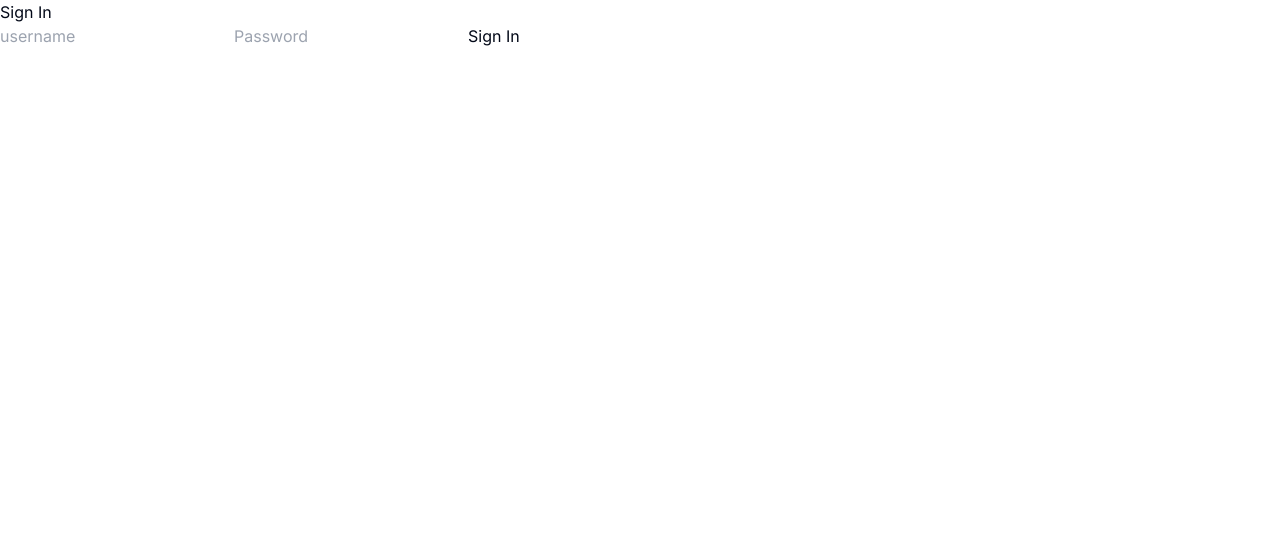
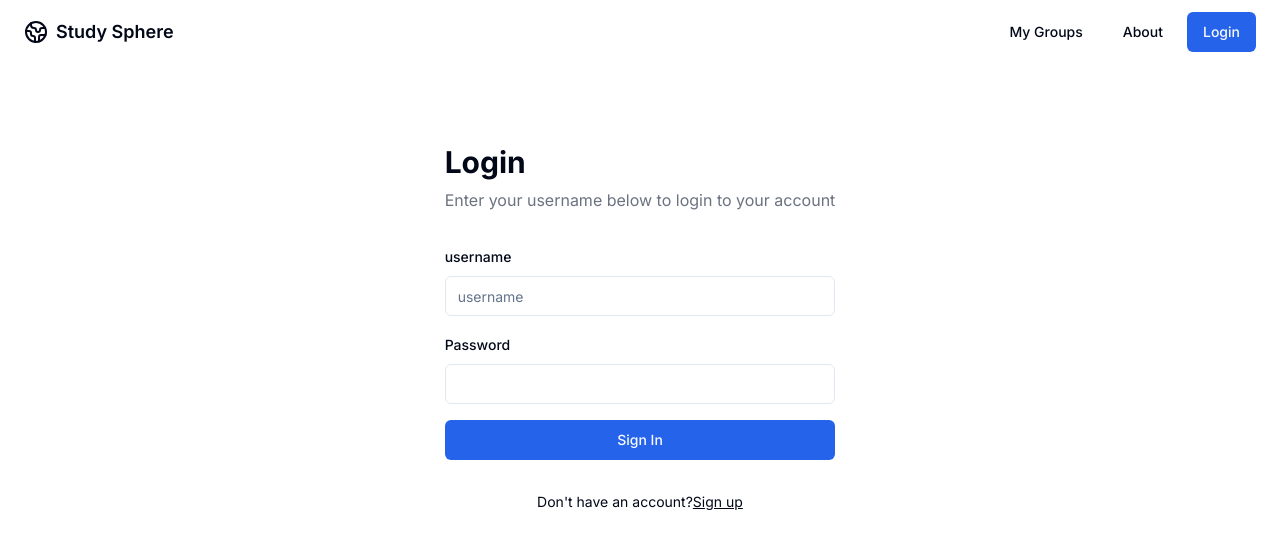
Before and after one commit to AahilRafiq/StudySphere, a Next.js app in the folder app/: page /auth/signin in a window 1280 px wide. Shown: the top 548 px of the page. Built offline with nearby package versions, Linux system fonts and the light colour scheme.

Commit message:
auth pages completed

```diff
--- a/app/package.json
+++ b/app/package.json
@@ -13,6 +13,7 @@
   },
   "dependencies": {
     "@radix-ui/react-dialog": "^1.0.5",
+    "@radix-ui/react-label": "^2.0.2",
     "@radix-ui/react-slot": "^1.0.2",
     "class-variance-authority": "^0.7.0",
     "clsx": "^2.1.1",
--- a/app/src/app/auth/signin/page.tsx
+++ b/app/src/app/auth/signin/page.tsx
@@ -1,34 +1,68 @@
-"use client"
+"use client";
 import { useState } from "react";
 import SignIn from "@/lib/auth/signIn";
 import { useRouter } from "next/navigation";
+import { Button } from "@/components/ui/button";
+import { Label } from "@/components/ui/label";
+import { Input } from "@/components/ui/input";
+import Link from "next/link";
 
 export default function () {
+  const router = useRouter();
+  const [username, setUsername] = useState("");
+  const [password, setPassword] = useState("");
+  const [error, setError] = useState("");
 
-    const router = useRouter()
-    const [username, setUsername] = useState("")
-    const [password, setPassword] = useState("")
-    const [error,setError] = useState("")
-
-    async function handleSignIn() {
-        const res = await SignIn(username,password)
-        if(res.status === 401) {
-            setError('Invalid Credentials')
-            return
-        }
-
-        router.push('/home')
+  async function handleSignIn() {
+    const res = await SignIn(username, password);
+    if (res.status === 401) {
+      setError("Invalid Credentials");
+      return;
     }
 
-    return (
-        <div>
-            <h1>Sign In</h1>
-            <h3 className=" text-red-500">{error}</h3>
-            <div>
-                <input onChange={e=>setUsername(e.target.value)} type="text" placeholder="username" />
-                <input onChange={e=>setPassword(e.target.value)} type="password" placeholder="Password" />
-                <button onClick={handleSignIn}>Sign In</button>
+    router.push("/home");
+  }
+
+  return (
+    <>
+      <div className="flex items-center justify-center pt-20 px-4 sm:px-6 lg:px-8">
+        <div className="space-y-8">
+          <div className="space-y-2">
+            <h1 className="text-3xl font-bold">Login</h1>
+            <p className="text-gray-500 dark:text-gray-400">
+              Enter your username below to login to your account
+            </p>
+            <p className=" text-red-500">{error}</p>
+          </div>
+          <div className="space-y-4">
+            <div className="space-y-2">
+              <Label htmlFor="username">username</Label>
+              <Input
+                onChange={(e) => setUsername(e.target.value)}
+                placeholder="username"
+                required
+                type="text"
+              />
             </div>
+            <div className="space-y-2">
+              <Label htmlFor="password">Password</Label>
+              <Input
+                onChange={(e) => setPassword(e.target.value)}
+                id="password"
+                required
+                type="password"
+              />
+            </div>
+            <Button onClick={handleSignIn} className="w-full">Sign In</Button>
+          </div>
+          <div className="text-center text-sm">
+            Don't have an account?
+            <Link className="underline" href="/auth/signup">
+              Sign up
+            </Link>
+          </div>
         </div>
-    );
+      </div>
+    </>
+  );
 }
--- a/app/src/app/auth/signup/page.tsx
+++ b/app/src/app/auth/signup/page.tsx
@@ -0,0 +1,100 @@
+"use client";
+import { useState } from "react";
+import SignUp from "@/lib/auth/signUp";
+import { useRouter } from "next/navigation";
+import { Button } from "@/components/ui/button";
+import { Label } from "@/components/ui/label";
+import { Input } from "@/components/ui/input";
+import Link from "next/link";
+
+export default function () {
+  const router = useRouter();
+  const [username, setUsername] = useState("");
+  const [email, setEmail] = useState("");
+  const [password, setPassword] = useState("");
+  const [confirmPass,setConfirmPass] = useState("")
+  const [error, setError] = useState("");
+
+  async function handleSignUp() {
+
+    if(password !== confirmPass) {
+        setError("Passwords dont match!")
+        return
+    }
+
+    const res = await SignUp(username,email, password,confirmPass);
+
+    if(res.status === 401) {
+        setError("Enter correct credentials , make sure passwords match and has more than 5 characters")
+        return
+    }
+
+    if (res.status === 409) {
+      setError("User already Exists!");
+      return;
+    }
+
+    router.push("/home");
+  }
+
+  return (
+    <>
+      <div className="flex items-center justify-center pt-12 px-4 sm:px-6 lg:px-8">
+        <div className="space-y-8 max-w-[28rem]">
+          <div className="space-y-2">
+            <h1 className="text-3xl font-bold">Create New Account</h1>
+            <p className="text-gray-500 dark:text-gray-400">
+              Enter your username , email and password below to create a new account
+            </p>
+            <p className=" text-red-500">{error}</p>
+          </div>
+          <div className="space-y-4">
+            <div className="space-y-2">
+              <Label htmlFor="username">Username</Label>
+              <Input
+                onChange={(e) => setUsername(e.target.value)}
+                placeholder="username"
+                required
+                type="text"
+              />
+            </div>
+            <div className="space-y-2">
+              <Label htmlFor="username">Email</Label>
+              <Input
+                onChange={(e) => setEmail(e.target.value)}
+                placeholder="email"
+                required
+                type="email"
+              />
+            </div>
+            <div className="space-y-2">
+              <Label htmlFor="password">Password</Label>
+              <Input
+                onChange={(e) => setPassword(e.target.value)}
+                id="password"
+                required
+                type="password"
+              />
+            </div>
+            <div className="space-y-2">
+              <Label htmlFor="password">Confirm Password</Label>
+              <Input
+                onChange={(e) => setConfirmPass(e.target.value)}
+                id="password"
+                required
+                type="password"
+              />
+            </div>
+            <Button onClick={handleSignUp} className="w-full">Sign Up</Button>
+          </div>
+          <div className="text-center text-sm">
+            Already have an account?
+            <Link className="underline" href="/auth/signin">
+              Sign In
+            </Link>
+          </div>
+        </div>
+      </div>
+    </>
+  );
+}
--- a/app/src/app/layout.tsx
+++ b/app/src/app/layout.tsx
@@ -1,6 +1,7 @@
 import type { Metadata } from "next";
 import { Inter } from "next/font/google";
 import "./globals.css";
+import Navbar from "@/components/Navbar";
 
 const inter = Inter({ subsets: ["latin"] });
 
@@ -16,7 +17,10 @@ export default function RootLayout({
 }>) {
   return (
     <html lang="en">
-      <body className={inter.className}>{children}</body>
+      <body className={inter.className}>
+        <Navbar/>
+        {children}
+      </body>
     </html>
   );
 }
--- a/app/src/app/page.tsx
+++ b/app/src/app/page.tsx
@@ -2,13 +2,11 @@ import Link from "next/link"
 import Image from "next/image"
 import { CardTitle, CardHeader, CardContent, Card } from "@/components/ui/card"
 import { Button } from "@/components/ui/button"
-import { Users , Contact , Cloud, User  } from "lucide-react"
-import Navbar from "@/components/Navbar"
+import { Users , Contact , Cloud  } from "lucide-react"
 
 export default function Component() {
   return (
     <>
-    <Navbar />
     <div key="1" className="flex flex-col min-h-[100dvh] px-4 md:px-6 py-4 md:py-6">
       <main className="flex-1">
         <section className="w-full ">
--- a/app/src/components/Navbar.tsx
+++ b/app/src/components/Navbar.tsx
@@ -1,8 +1,3 @@
-/**
- * v0 by Vercel.
- * @see https://v0.dev/t/7AUcvQSf3qE
- * Documentation: https://v0.dev/docs#integrating-generated-code-into-your-nextjs-app
- */
 import Link from "next/link"
 import { Globe2Icon } from "lucide-react"
 import { Button } from "@/components/ui/button"
@@ -12,14 +7,14 @@ import { SheetTrigger, SheetContent, Sheet } from "@/components/ui/sheet"
 export default function Component() {
 return (
     <header className="flex h-16 w-full items-center justify-between px-4 md:px-6">
-        <Link className="flex items-center gap-2" href="#">
+        <Link className="flex items-center gap-2" href="/">
             <Globe2Icon className="h-6 w-6" />
             <span className="text-lg font-semibold">Study Sphere</span>
         </Link>
         <nav className="hidden items-center gap-2 text-sm font-medium md:flex">
             <Link href="/home"><Button variant="ghost" color="black">My Groups</Button></Link>
             <Link href="/about"><Button variant="ghost">About</Button></Link>
-            <Link href="/login"><Button>Login</Button></Link>
+            <Link href="/auth/signin"><Button>Login</Button></Link>
         </nav>
         <Sheet>
             <SheetTrigger asChild>
@@ -32,7 +27,7 @@ return (
                 <div className="grid gap-6 p-6">
                     <Link href="/home"><Button variant="ghost" color="black">My Groups</Button></Link>
                     <Link href="/about"><Button variant="ghost">About</Button></Link>
-                    <Link href="/login"><Button>Login</Button></Link>
+                    <Link href="/auth/signin"><Button>Sign In</Button></Link>
                 </div>
             </SheetContent>
         </Sheet>
--- /dev/null
+++ b/app/src/components/ui/input.tsx
@@ -0,0 +1,25 @@
+import * as React from "react"
+
+import { cn } from "@/lib/utils"
+
+export interface InputProps
+  extends React.InputHTMLAttributes<HTMLInputElement> {}
+
+const Input = React.forwardRef<HTMLInputElement, InputProps>(
+  ({ className, type, ...props }, ref) => {
+    return (
+      <input
+        type={type}
+        className={cn(
+          "flex h-10 w-full rounded-md border border-input bg-background px-3 py-2 text-sm ring-offset-background file:border-0 file:bg-transparent file:text-sm file:font-medium placeholder:text-muted-foreground focus-visible:outline-none focus-visible:ring-2 focus-visible:ring-ring focus-visible:ring-offset-2 disabled:cursor-not-allowed disabled:opacity-50",
+          className
+        )}
+        ref={ref}
+        {...props}
+      />
+    )
+  }
+)
+Input.displayName = "Input"
+
+export { Input }
--- /dev/null
+++ b/app/src/components/ui/label.tsx
@@ -0,0 +1,26 @@
+"use client"
+
+import * as React from "react"
+import * as LabelPrimitive from "@radix-ui/react-label"
+import { cva, type VariantProps } from "class-variance-authority"
+
+import { cn } from "@/lib/utils"
+
+const labelVariants = cva(
+  "text-sm font-medium leading-none peer-disabled:cursor-not-allowed peer-disabled:opacity-70"
+)
+
+const Label = React.forwardRef<
+  React.ElementRef<typeof LabelPrimitive.Root>,
+  React.ComponentPropsWithoutRef<typeof LabelPrimitive.Root> &
+    VariantProps<typeof labelVariants>
+>(({ className, ...props }, ref) => (
+  <LabelPrimitive.Root
+    ref={ref}
+    className={cn(labelVariants(), className)}
+    {...props}
+  />
+))
+Label.displayName = LabelPrimitive.Root.displayName
+
+export { Label }
--- a/app/src/lib/auth/signUp.ts
+++ b/app/src/lib/auth/signUp.ts
@@ -1,5 +1,5 @@
-export default async function SignIn(username:string , password:string) {
-    return fetch('/api/auth/signin',{
+export default async function SignUp(username:string ,email:string , password:string, confirmPass: string) {
+    return fetch('/api/auth/signup',{
         method:'POST',
         cache:'no-cache',
         headers:{
@@ -7,7 +7,9 @@ export default async function SignIn(username:string , password:string) {
         },
         body: JSON.stringify({
             username,
-            password
+            email,
+            password,
+            confirmPass
         })
     })
 }
--- a/app/src/middlewares/authMiddleware.ts
+++ b/app/src/middlewares/authMiddleware.ts
@@ -3,6 +3,6 @@ import { NextRequest, NextResponse } from "next/server";
 
 export function authMiddleware(req: NextRequest) {
   if (cookies().get("auth_token") !== undefined) {
-    return NextResponse.redirect(new URL("/home", req.url));
+    return NextResponse.redirect(new URL("/home", req.url))
   }
 }
```
Also changed, not shown: app/src/app/api/auth/signup/route.ts (+7 -1 lines), 1 other file (tests, documents, lock files or other folders).
